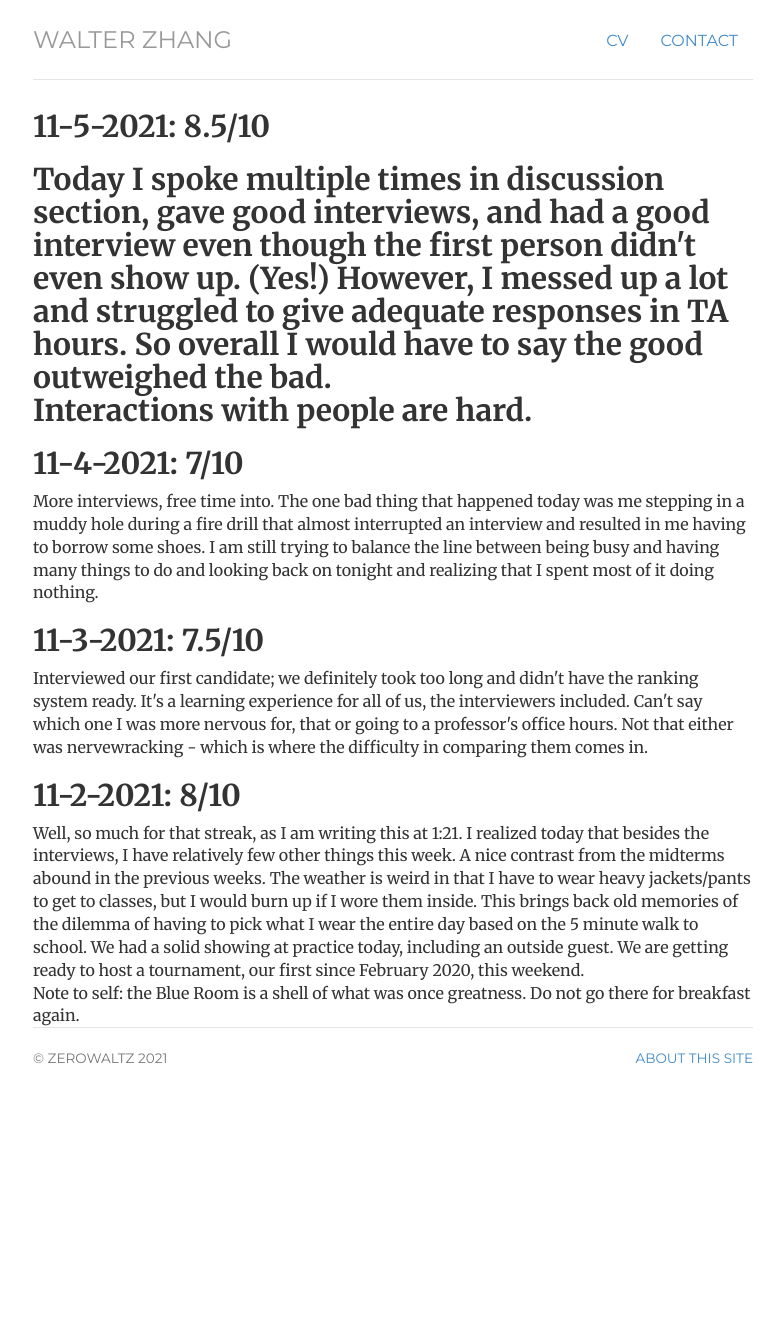
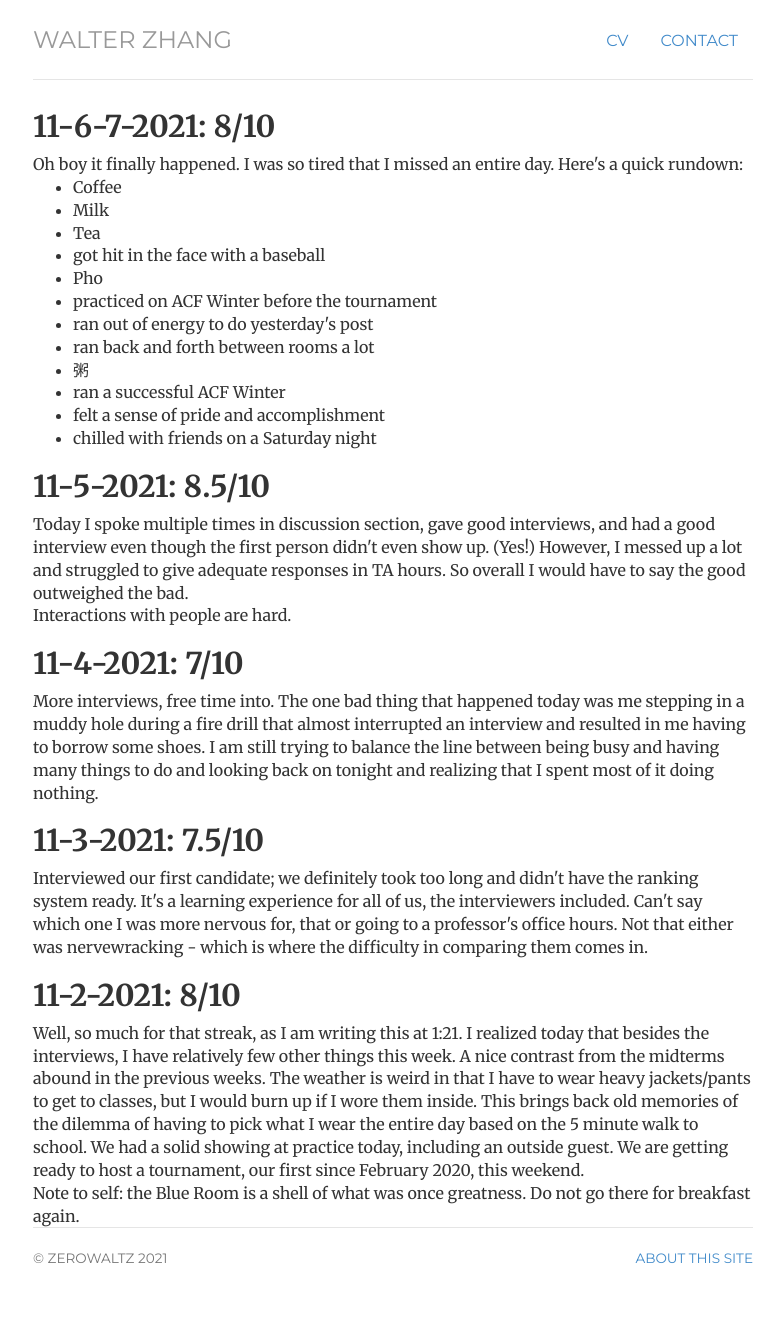
Before and after one commit to Zerowaltz/Zerowaltz.github.io, a Jekyll site: the page built from posts/nov21/index.html, in a window 1280 px wide. Shown: the whole page, without its empty margins (247-1031 px from the left). Built offline with Jekyll 4.4.1, drawn with Linux system fonts in a browser that asks for light colours; before the commit the page ends 1120 px from its top, so only the background shows below that.

Commit message:
post 11-7

```diff
--- a/posts/nov21/index.html
+++ b/posts/nov21/index.html
@@ -44,7 +44,27 @@ description: Posts from Walter Zhang.
 
 <div class="post">
 
-	<h2>11-5-2021: 8.5/10<h2>
+	<h2>11-6-7-2021: 8/10</h2>
+	Oh boy it finally happened. I was so tired that I missed an entire day. Here's a quick rundown:
+
+	<ul>
+  <li>Coffee</li>
+  <li>Milk</li>
+  <li>Tea</li>
+  <li>got hit in the face with a baseball</li>
+  <li>Pho</li>
+  <li>practiced on ACF Winter before the tournament</li>
+  <li>ran out of energy to do yesterday's post</li>
+  <li>ran back and forth between rooms a lot</li>
+  <li>粥</li>
+  <li>ran a successful ACF Winter</li>
+  <li>felt a sense of pride and accomplishment</li>
+  <li>chilled with friends on a Saturday night</li>
+</ul>
+
+
+
+	<h2>11-5-2021: 8.5/10</h2>
 	Today I spoke multiple times in discussion section, gave good interviews, and had a good interview even though the first person didn't even show up. (Yes!) However, I messed up a lot and struggled to give adequate responses in TA hours. So overall I would have to say the good outweighed the bad.
 
 	<br>Interactions with people are hard.
```
